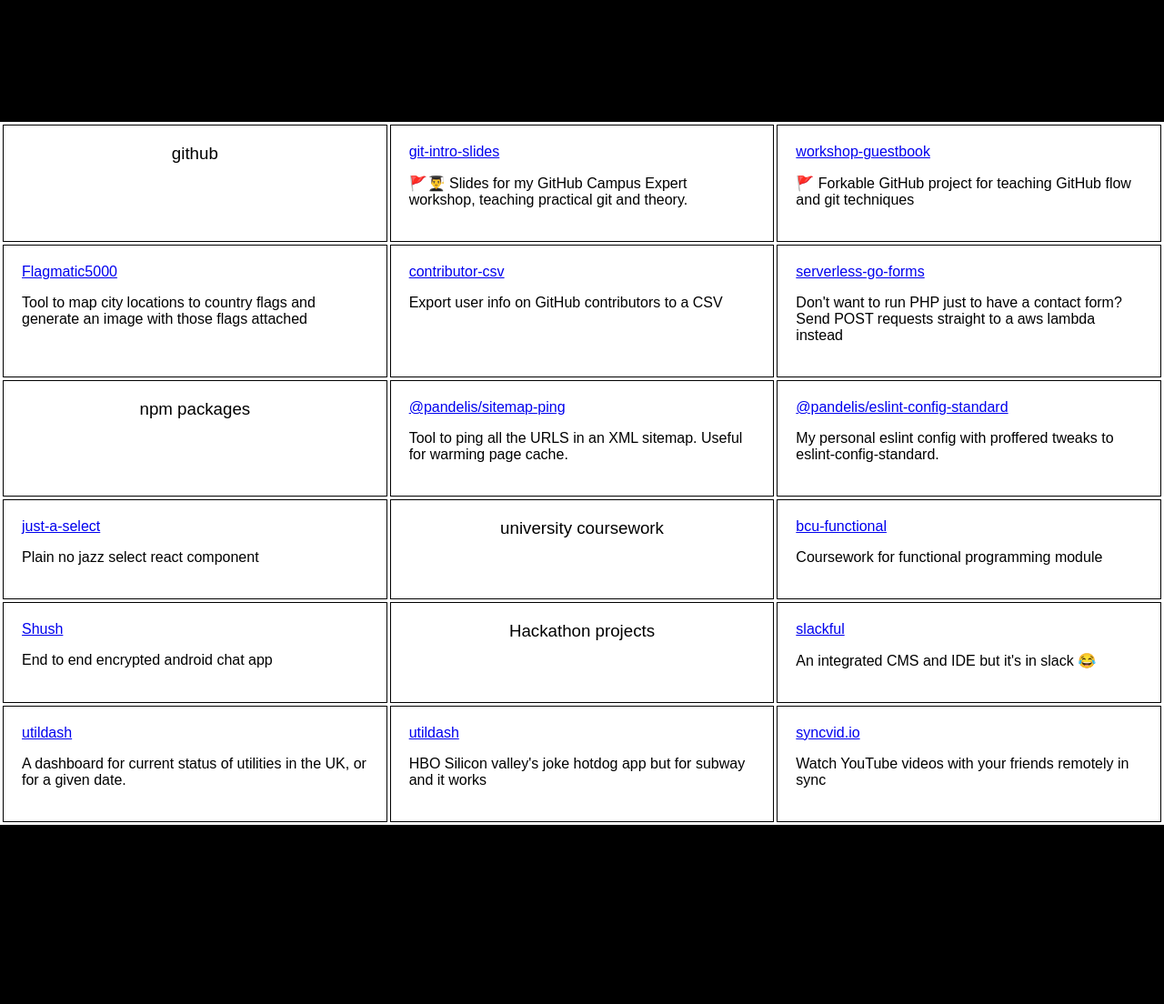
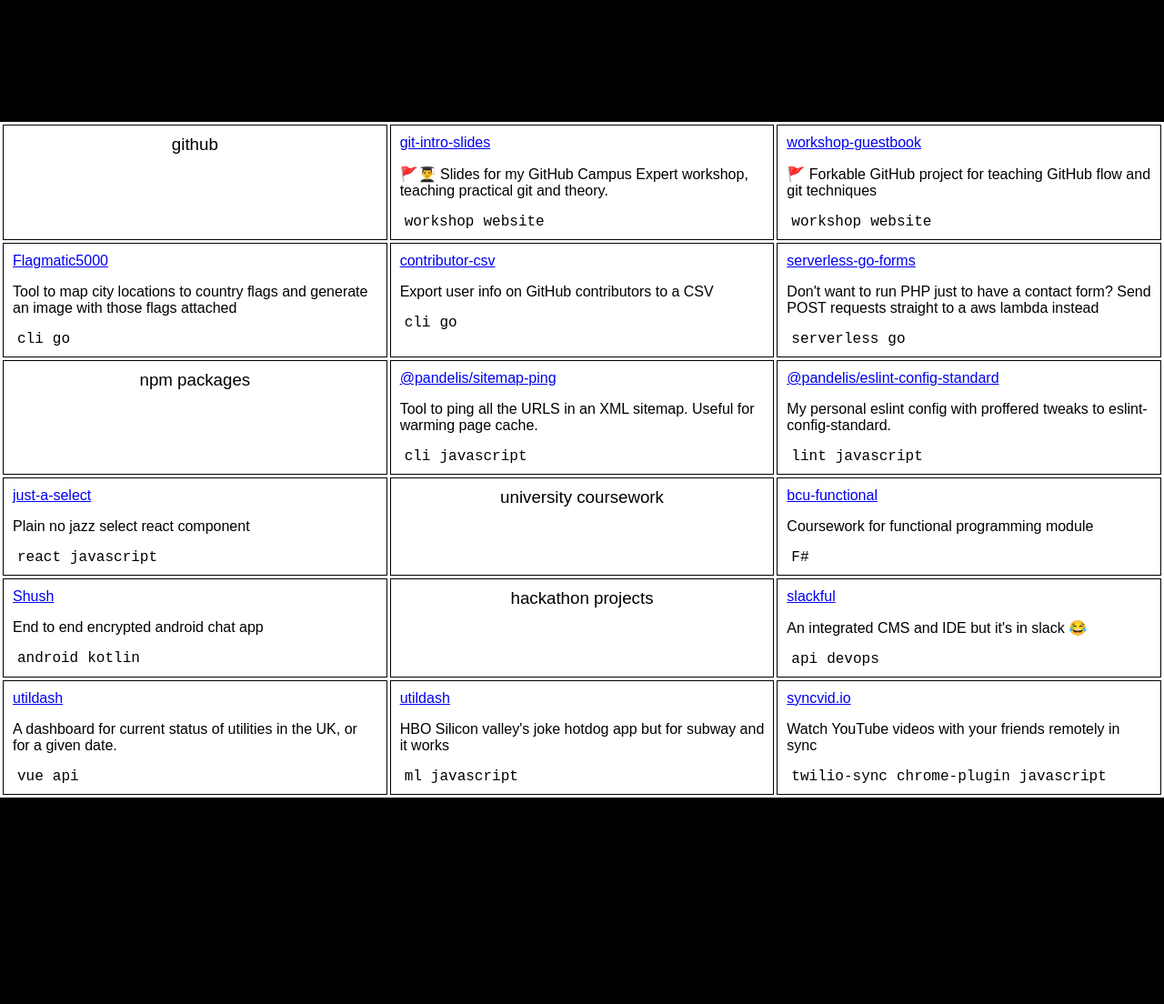
Before and after one commit to PandelisZ/pa.ndel.is, a website with bundled scripts: page index.html in a window 1280 px wide. Shown: the part 2580-3684 px from the top of the page at 91% size. Built offline with nearby package versions, Linux system fonts and the light colour scheme.

Commit message:
ADD: project metadata

```diff
--- a/index.html
+++ b/index.html
@@ -96,14 +96,18 @@
                 </div>
 
                 <div class="grid__item readme" data-readme="https://raw.githubusercontent.com/PandelisZ/git-intro-slides/master/README.md">
-                    <div>
-                        <a href="https://github.com/PandelisZ/git-intro-slides" class="text-bold flex-auto">
+                    <div class="project--title">
+                        <a href="https://github.com/PandelisZ/git-intro-slides">
                             git-intro-slides
                         </a>
                     </div>
                     <p>
                         🚩👨‍🎓 Slides for my GitHub Campus Expert workshop, teaching practical git and theory.
                     </p>
+                    <ul class="project--meta">
+                        <li>workshop</li>
+                        <li>website</li>
+                    </ul>
                 </div>
                 <div class="grid__item readme" data-readme="https://raw.githubusercontent.com/PandelisZ/workshop-guestbook/master/README.md">
                     <div>
@@ -114,6 +118,10 @@
                     <p>
                         🚩 Forkable GitHub project for teaching GitHub flow and git techniques
                     </p>
+                    <ul class="project--meta">
+                            <li>workshop</li>
+                            <li>website</li>
+                        </ul>
                 </div>
                 <div class="grid__item readme" data-readme="https://raw.githubusercontent.com/PandelisZ/Flagmatic5000/master/README.md">
                     <div>
@@ -124,6 +132,10 @@
                     <p>
                         Tool to map city locations to country flags and generate an image with those flags attached
                     </p>
+                    <ul class="project--meta">
+                        <li>cli</li>
+                        <li>go</li>
+                    </ul>
                 </div>
 
                 <div class="grid__item readme" data-readme="https://raw.githubusercontent.com/PandelisZ/contributor-csv/master/README.md">
@@ -135,6 +147,10 @@
                     <p>
                         Export user info on GitHub contributors to a CSV
                     </p>
+                    <ul class="project--meta">
+                        <li>cli</li>
+                        <li>go</li>
+                    </ul>
                 </div>
 
                 <div class="grid__item readme" data-readme="https://raw.githubusercontent.com/PandelisZ/serverless-go-forms/master/README.md">
@@ -148,6 +164,10 @@
                         Don't want to run PHP just to have a contact form? Send POST requests straight to a aws lambda
                         instead
                     </p>
+                    <ul class="project--meta">
+                        <li>serverless</li>
+                        <li>go</li>
+                    </ul>
                 </div>
 
                 <div class="grid__item">
@@ -163,6 +183,10 @@
                     <p>
                         Tool to ping all the URLS in an XML sitemap. Useful for warming page cache.
                     </p>
+                    <ul class="project--meta">
+                        <li>cli</li>
+                        <li>javascript</li>
+                    </ul>
                 </div>
 
                 <div class="grid__item">
@@ -174,6 +198,10 @@
                     <p>
                         My personal eslint config with proffered tweaks to eslint-config-standard.
                     </p>
+                    <ul class="project--meta">
+                        <li>lint</li>
+                        <li>javascript</li>
+                    </ul>
                 </div>
 
                 <div class="grid__item readme" data-readme="https://raw.githubusercontent.com/PandelisZ/just-a-select/master/README.md">
@@ -185,6 +213,10 @@
                     <p>
                         Plain no jazz select react component
                     </p>
+                    <ul class="project--meta">
+                        <li>react</li>
+                        <li>javascript</li>
+                    </ul>
                 </div>
 
                 <div class="grid__item">
@@ -199,6 +231,9 @@
                         <p>
                             Coursework for functional programming module
                         </p>
+                        <ul class="project--meta">
+                            <li>F#</li>
+                        </ul>
                     </div>
                     <div class="grid__item">
                             <div>
@@ -209,9 +244,13 @@
                             <p>
                                 End to end encrypted android chat app
                             </p>
+                            <ul class="project--meta">
+                                <li>android</li>
+                                <li>kotlin</li>
+                            </ul>
                         </div>
                 <div class="grid__item">
-                    <h3 class="project-category">Hackathon projects</h3>
+                    <h3 class="project-category">hackathon projects</h3>
                 </div>
 
                 <div class="grid__item">
@@ -223,6 +262,10 @@
                     <p>
                         An integrated CMS and IDE but it's in slack 😂
                     </p>
+                    <ul class="project--meta">
+                        <li>api</li>
+                        <li>devops</li>
+                    </ul>
                 </div>
                 <div class="grid__item">
                     <div>
@@ -233,6 +276,10 @@
                     <p>
                         A dashboard for current status of utilities in the UK, or for a given date.
                     </p>
+                    <ul class="project--meta">
+                        <li>vue</li>
+                        <li>api</li>
+                    </ul>
                 </div>
 
                 <div class="grid__item">
@@ -244,6 +291,10 @@
                     <p>
                         HBO Silicon valley's joke hotdog app but for subway and it works
                     </p>
+                    <ul class="project--meta">
+                        <li>ml</li>
+                        <li>javascript</li>
+                    </ul>
                 </div>
 
                 <div class="grid__item">
@@ -255,6 +306,11 @@
                         <p>
                             Watch YouTube videos with your friends remotely in sync
                         </p>
+                        <ul class="project--meta">
+                                <li>twilio-sync</li>
+                                <li>chrome-plugin</li>
+                                <li>javascript</li>
+                            </ul>
                     </div>
             </div>
 
--- a/style.scss
+++ b/style.scss
@@ -131,12 +131,12 @@ h1, h2, h3 {
     }
 
     &__item {
-
+        position: relative;
+        padding: 10px;
         &.readme {
             cursor: help;
         }
         border: 1px solid black;
-        padding: 20px;
     }
 
 
@@ -186,3 +186,29 @@ form {
         padding: 1px;
     }
 }
+
+.project {
+    &--title {
+
+    }
+
+    &--meta {
+        font-family: 'Courier New', Courier, monospace;
+        display: flex !important;
+        list-style-type: none;
+        padding: 0px 5px;
+        margin: 0;
+        width: 100%;
+        flex-wrap: wrap;
+        justify-content: flex-start;
+
+        li {
+            list-style: none;
+            margin: 0;
+            padding: 0;
+            &:not(:first-child) {
+                margin-left: 10px;
+            }
+        }
+    }
+}
```
